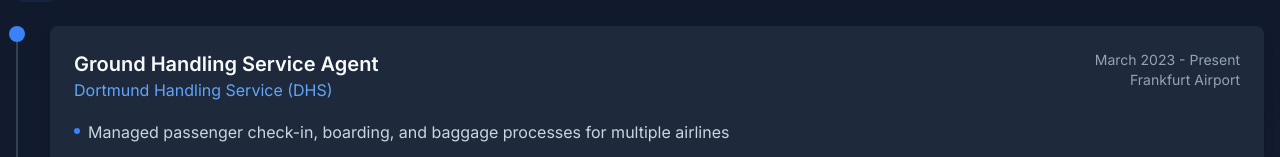
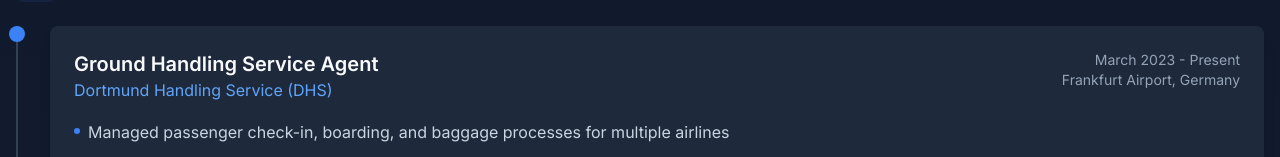
Before and after one commit to AlexanderH00/project, a React (Vite) app: page /experience in a window 1280 px wide. Shown: the part 285-442 px from the top of the page. Built offline with nearby package versions, Linux system fonts and the light colour scheme.

Commit message:
fix: specify location for Ground Handling Service Agent role

```diff
--- a/src/pages/Experience.tsx
+++ b/src/pages/Experience.tsx
@@ -7,7 +7,7 @@ const Experience = () => {
       title: "Ground Handling Service Agent",
       company: "Dortmund Handling Service (DHS)",
       period: "March 2023 - Present",
-      location: "Frankfurt Airport",
+      location: "Frankfurt Airport, Germany",
       description: [
         "Managed passenger check-in, boarding, and baggage processes for multiple airlines",
         "Resolved complex customer issues while maintaining high service standards",
```
